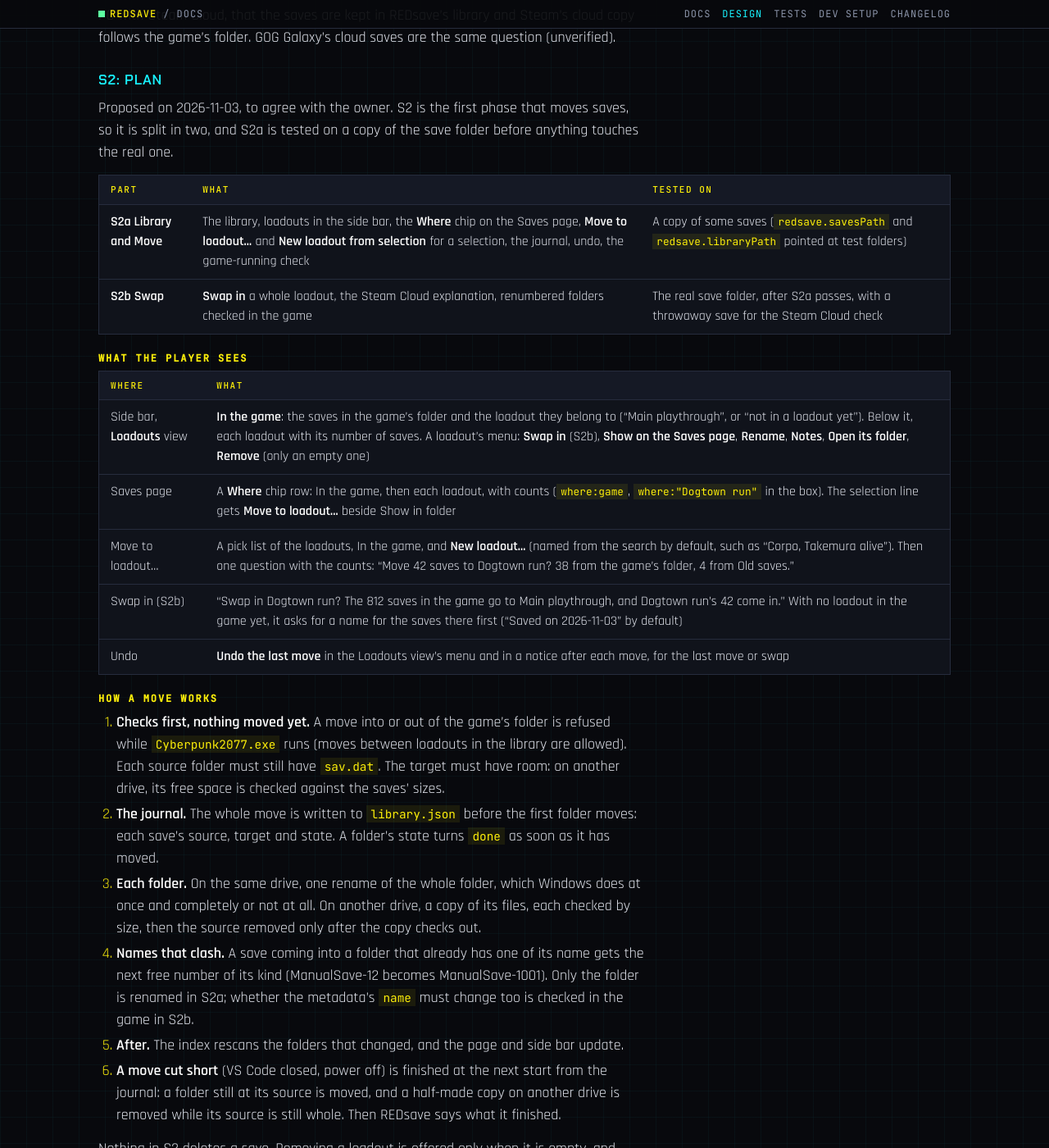
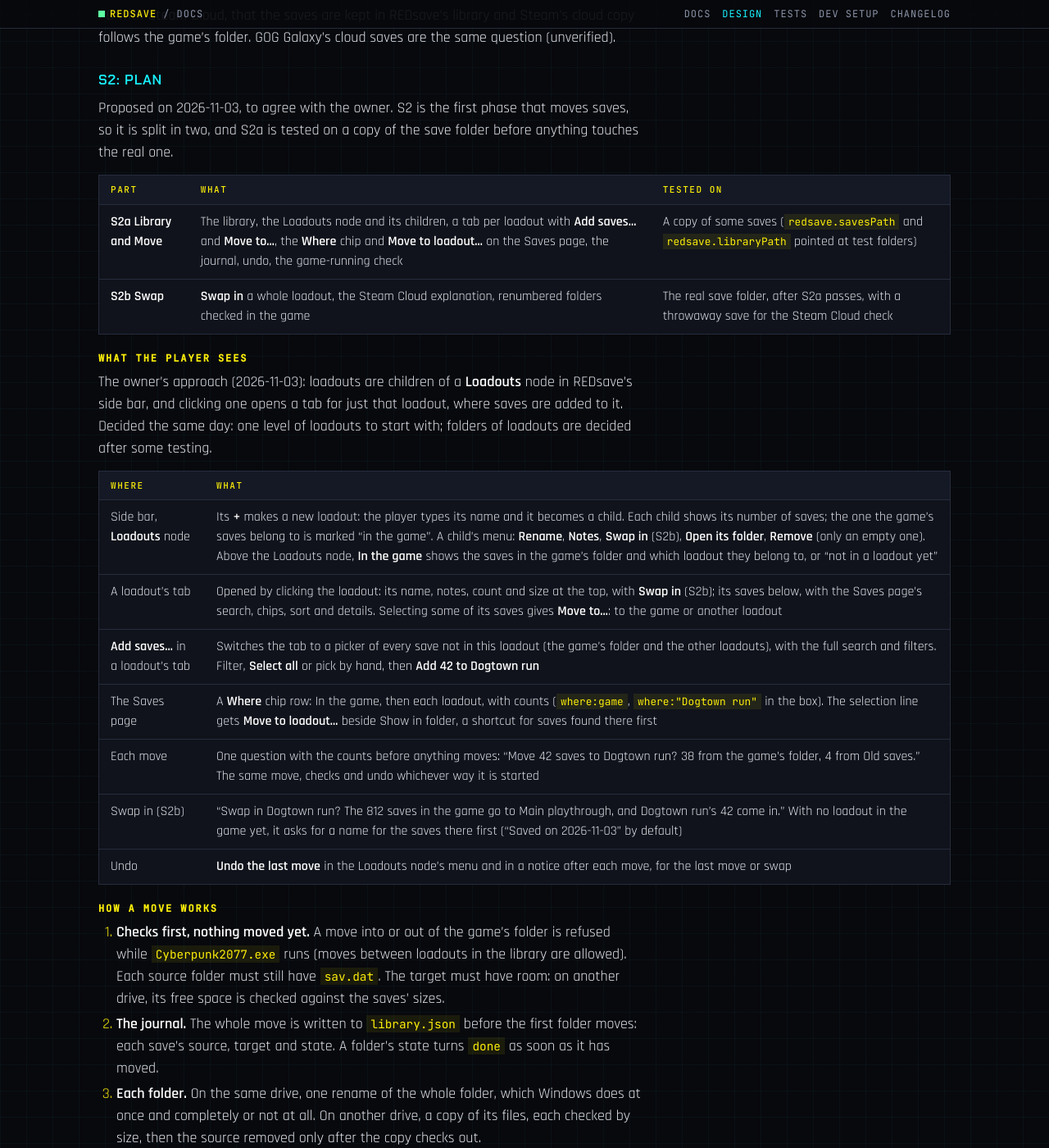
Before and after one commit to Edgemodders/REDsave, a Jekyll site: the page built from docs/design.md, in a window 1280 px wide and 1400 px high, scrolled down 7182 px. Shown: the whole window at 82% size. Built offline with Jekyll 4.4.1, drawn with Linux system fonts in a browser that asks for light colours.

Commit message:
Design: S2's loadouts as one-level children of a Loadouts node, each with its own tab (the owner's approach)
Co-Authored-By: Claude Opus 5.5 <noreply@anthropic.com>

```diff
--- a/docs/design.md
+++ b/docs/design.md
@@ -172,18 +172,22 @@ Proposed on 2026-11-03, to agree with the owner. S2 is the first phase that move
 
 | Part | What | Tested on |
 |---|---|---|
-| **S2a Library and Move** | The library, loadouts in the side bar, the **Where** chip on the Saves page, **Move to loadout...** and **New loadout from selection** for a selection, the journal, undo, the game-running check | A copy of some saves (`redsave.savesPath` and `redsave.libraryPath` pointed at test folders) |
+| **S2a Library and Move** | The library, the Loadouts node and its children, a tab per loadout with **Add saves...** and **Move to...**, the **Where** chip and **Move to loadout...** on the Saves page, the journal, undo, the game-running check | A copy of some saves (`redsave.savesPath` and `redsave.libraryPath` pointed at test folders) |
 | **S2b Swap** | **Swap in** a whole loadout, the Steam Cloud explanation, renumbered folders checked in the game | The real save folder, after S2a passes, with a throwaway save for the Steam Cloud check |
 
 #### What the player sees
 
+The owner's approach (2026-11-03): loadouts are children of a **Loadouts** node in REDsave's side bar, and clicking one opens a tab for just that loadout, where saves are added to it. Decided the same day: one level of loadouts to start with; folders of loadouts are decided after some testing.
+
 | Where | What |
 |---|---|
-| Side bar, **Loadouts** view | **In the game**: the saves in the game's folder and the loadout they belong to ("Main playthrough", or "not in a loadout yet"). Below it, each loadout with its number of saves. A loadout's menu: **Swap in** (S2b), **Show on the Saves page**, **Rename**, **Notes**, **Open its folder**, **Remove** (only an empty one) |
-| Saves page | A **Where** chip row: In the game, then each loadout, with counts (`where:game`, `where:"Dogtown run"` in the box). The selection line gets **Move to loadout...** beside Show in folder |
-| Move to loadout... | A pick list of the loadouts, In the game, and **New loadout...** (named from the search by default, such as "Corpo, Takemura alive"). Then one question with the counts: "Move 42 saves to Dogtown run? 38 from the game's folder, 4 from Old saves." |
+| Side bar, **Loadouts** node | Its **+** makes a new loadout: the player types its name and it becomes a child. Each child shows its number of saves; the one the game's saves belong to is marked "in the game". A child's menu: **Rename**, **Notes**, **Swap in** (S2b), **Open its folder**, **Remove** (only an empty one). Above the Loadouts node, **In the game** shows the saves in the game's folder and which loadout they belong to, or "not in a loadout yet" |
+| A loadout's tab | Opened by clicking the loadout: its name, notes, count and size at the top, with **Swap in** (S2b); its saves below, with the Saves page's search, chips, sort and details. Selecting some of its saves gives **Move to...**: to the game or another loadout |
+| **Add saves...** in a loadout's tab | Switches the tab to a picker of every save not in this loadout (the game's folder and the other loadouts), with the full search and filters. Filter, **Select all** or pick by hand, then **Add 42 to Dogtown run** |
+| The Saves page | A **Where** chip row: In the game, then each loadout, with counts (`where:game`, `where:"Dogtown run"` in the box). The selection line gets **Move to loadout...** beside Show in folder, a shortcut for saves found there first |
+| Each move | One question with the counts before anything moves: "Move 42 saves to Dogtown run? 38 from the game's folder, 4 from Old saves." The same move, checks and undo whichever way it is started |
 | Swap in (S2b) | "Swap in Dogtown run? The 812 saves in the game go to Main playthrough, and Dogtown run's 42 come in." With no loadout in the game yet, it asks for a name for the saves there first ("Saved on 2026-11-03" by default) |
-| Undo | **Undo the last move** in the Loadouts view's menu and in a notice after each move, for the last move or swap |
+| Undo | **Undo the last move** in the Loadouts node's menu and in a notice after each move, for the last move or swap |
 
 #### How a move works
 
```
